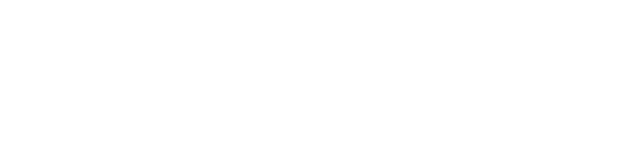
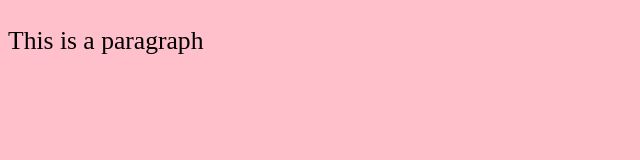
Before and after one commit to SophiaSamera/ICS2O-Unit2-04-HTML, a plain HTML site: page index.html in a window 1280 px wide. Shown: the whole page, without its empty margins (0-640 px from the left). Drawn offline with Linux system fonts and the light colour scheme.

Commit message:
Added tags

```diff
--- a/index.html
+++ b/index.html
@@ -6,7 +6,9 @@
     <title>repl.it</title>
     <link href="style.css" rel="stylesheet" type="text/css" />
   </head>
-  <body>
+  <body style="background-color:pink;">
+    <p style="font-size:160%;">This is a paragraph</p>
+    <br>
     <script src="script.js"></script>
   </body>
 </html>
```
